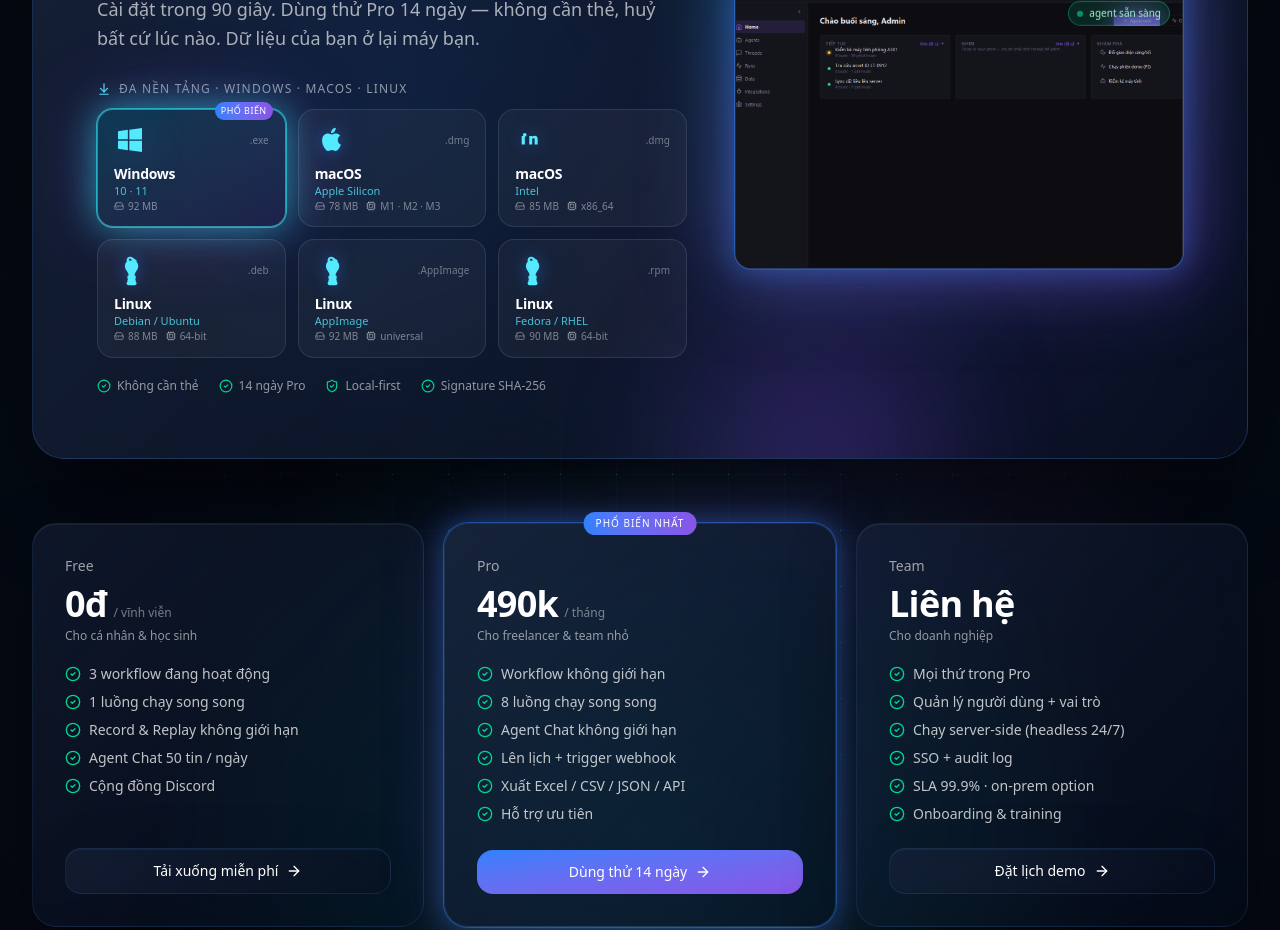
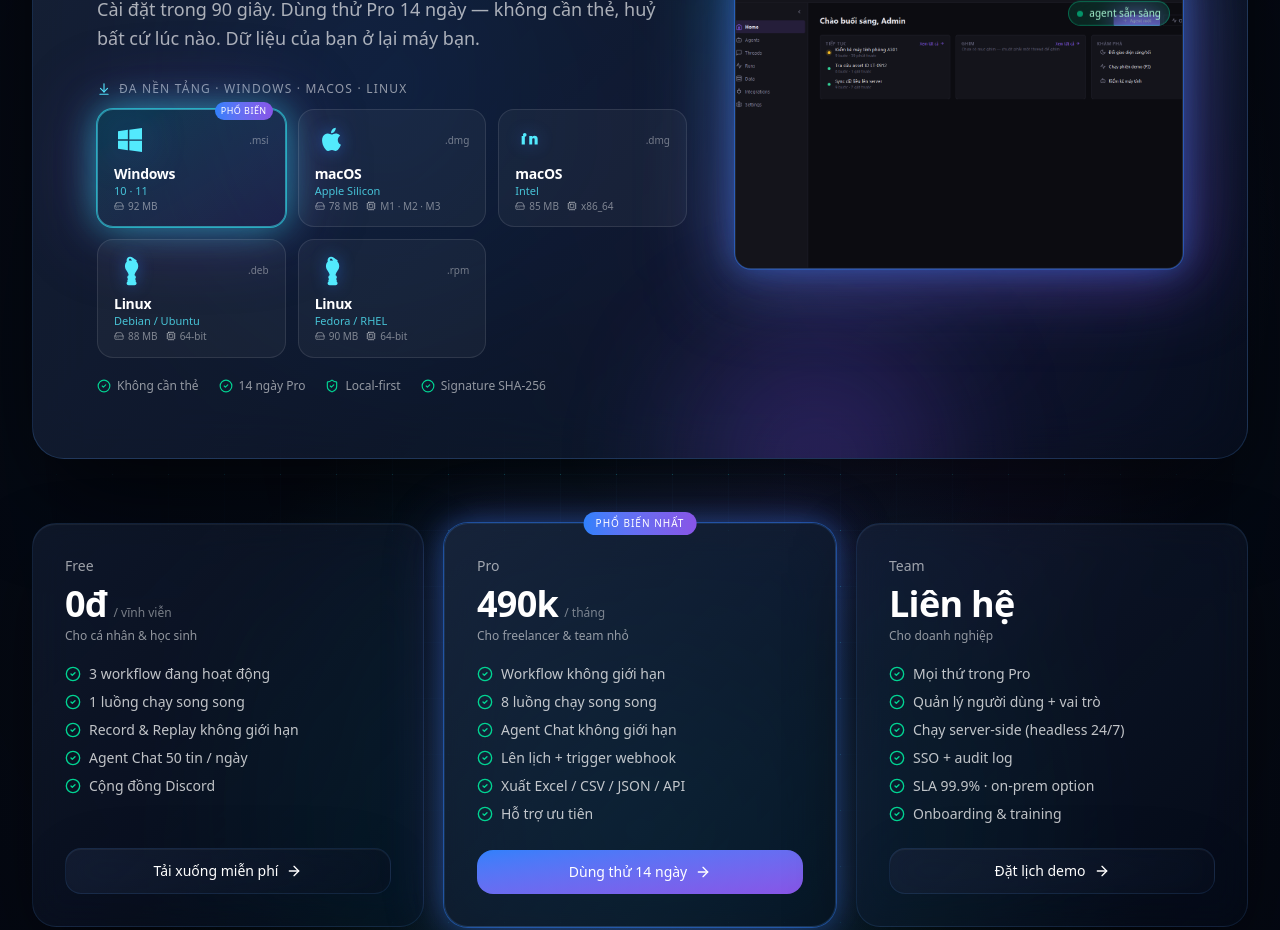
Before and after one commit to Devhub-Solutions/amagent, a Next.js app: page / in a window 1280 px wide. Shown: the part 9460-10390 px from the top of the page. Built offline with nearby package versions, Linux system fonts and the light colour scheme.

Commit message:
feat: link platform downloads

```diff
--- a/src/components/landing/DownloadCTA.tsx
+++ b/src/components/landing/DownloadCTA.tsx
@@ -78,6 +78,7 @@ type Platform = {
   size: string;
   ext: string;
   arch?: string;
+  href: string;
   highlight?: boolean;
 };
 
@@ -88,7 +89,8 @@ const PLATFORMS: Platform[] = [
     label: "Windows",
     sublabel: "10 · 11",
     size: "92 MB",
-    ext: ".exe",
+    ext: ".msi",
+    href: assetPath("/downloads/amagent-windows.msi"),
     highlight: true,
   },
   {
@@ -99,6 +101,7 @@ const PLATFORMS: Platform[] = [
     size: "78 MB",
     ext: ".dmg",
     arch: "M1 · M2 · M3",
+    href: assetPath("/downloads/amagent-macos-arm.dmg"),
   },
   {
     id: "macos-intel",
@@ -108,6 +111,7 @@ const PLATFORMS: Platform[] = [
     size: "85 MB",
     ext: ".dmg",
     arch: "x86_64",
+    href: assetPath("/downloads/amagent-macos-intel.dmg"),
   },
   {
     id: "linux-deb",
@@ -117,15 +121,7 @@ const PLATFORMS: Platform[] = [
     size: "88 MB",
     ext: ".deb",
     arch: "64-bit",
-  },
-  {
-    id: "linux-appimage",
-    icon: LinuxIcon,
-    label: "Linux",
-    sublabel: "AppImage",
-    size: "92 MB",
-    ext: ".AppImage",
-    arch: "universal",
+    href: assetPath("/downloads/amagent-linux-amd64.deb"),
   },
   {
     id: "linux-rpm",
@@ -135,6 +131,7 @@ const PLATFORMS: Platform[] = [
     size: "90 MB",
     ext: ".rpm",
     arch: "64-bit",
+    href: assetPath("/downloads/amagent-linux-x86_64.rpm"),
   },
 ];
 
@@ -184,7 +181,8 @@ export function DownloadCTA() {
                   {PLATFORMS.map((p, i) => (
                     <motion.a
                       key={p.id}
-                      href="#"
+                      href={p.href}
+                      download
                       initial={{ opacity: 0, y: 12 }}
                       whileInView={{ opacity: 1, y: 0 }}
                       viewport={{ once: true }}
```
